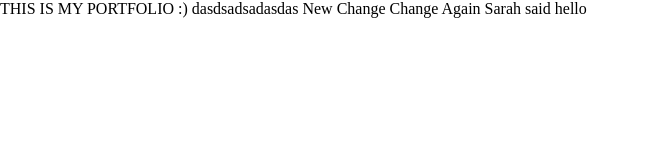
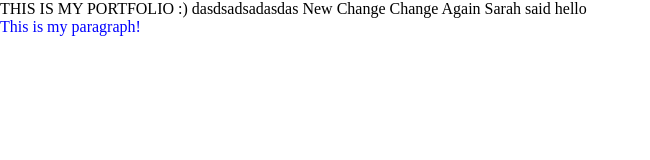
Before and after one commit to smtsuchi/padawans115_week1_day1_hw, a plain HTML site: page index.html in a window 1280 px wide. Shown: the whole page, without its empty margins (0-650 px from the left). Drawn offline with Linux system fonts and the light colour scheme.

Commit message:
Tyler Paragraph

```diff
--- a/index.html
+++ b/index.html
@@ -12,5 +12,6 @@
     New Change
     Change Again
     Sarah said hello
+    <p id="TylersParagraph">This is my paragraph!</p>
 </body>
 </html>
--- a/main.css
+++ b/main.css
@@ -1,3 +1,7 @@
 * {
     margin: 0;
 }
+
+#TylersParagraph {
+    color:blue;
+}
```
